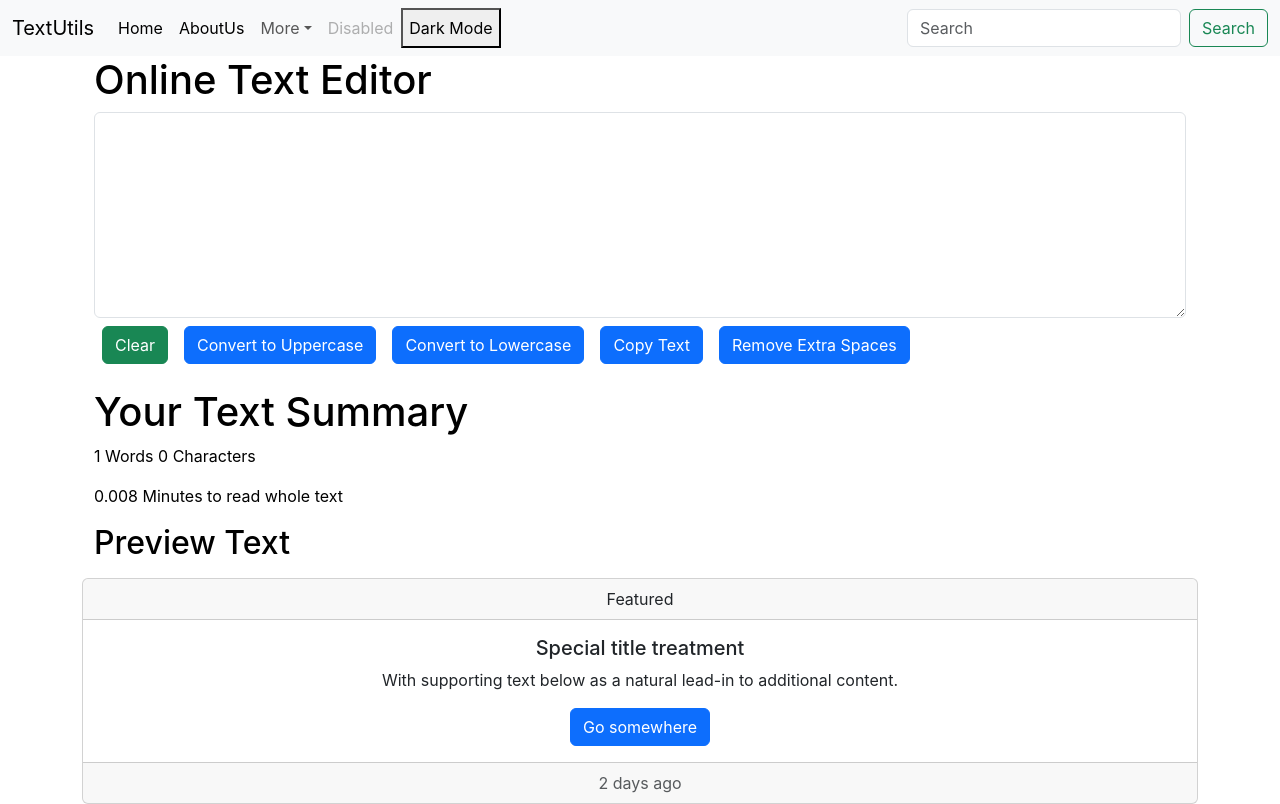
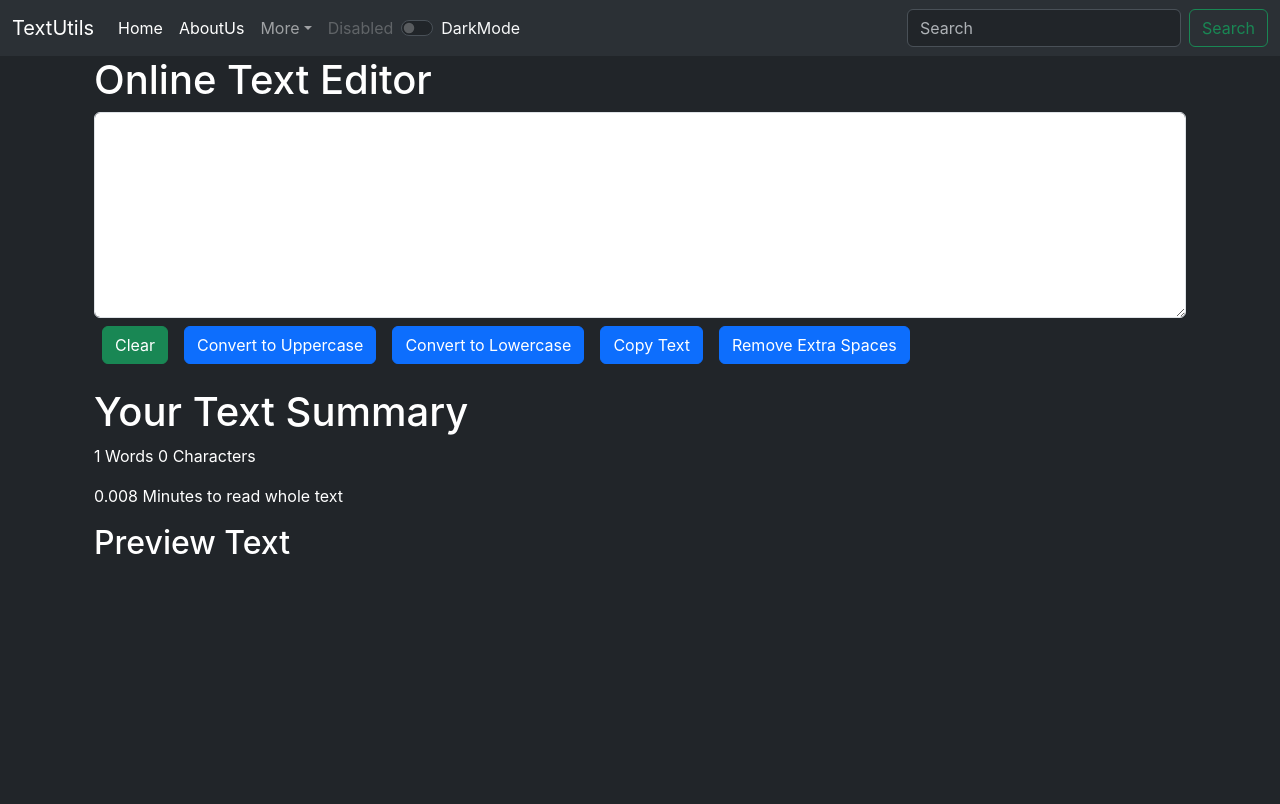
Before and after one commit to bilalfarooque/ReactTextutilsapp, a React (Create React App) app: page / in a window 1280 px wide. Built offline with nearby package versions, Linux system fonts and the light colour scheme.

Commit message:
darkmode switch added

```diff
--- a/src/App.css
+++ b/src/App.css
@@ -43,7 +43,7 @@
 }
 
 [data-theme='dark'] {
-  --background-color: #000;
+  --background-color: #212529;
   --text-color: #fff;
 }
 
--- a/src/App.js
+++ b/src/App.js
@@ -8,7 +8,6 @@ function App() {
       <Navbar title="TextUtils" firsttab="Home" secondtab="AboutUs" dropdown="More"/>
       <div className="container">
       <Textarea headings="Online Text Editor"/>
-      <About/>
       </div>
     </>
   );
--- a/src/components/Darkmode.js
+++ b/src/components/Darkmode.js
@@ -9,17 +9,25 @@ const DarkModeButton = () => {
 
   useEffect(() => {
     if (isDarkMode) {
+      document.documentElement.setAttribute('data-theme', 'light');
+    } else {
       document.documentElement.setAttribute('data-theme', 'dark');
-    } else {
-      document.documentElement.setAttribute('data-theme', 'light');
     }
   }, [isDarkMode]);
   //second parameter is a array which says that to render on each time the value isDarkmode is changed.
 
   return (
-    <button className="dark-mode-button" onClick={toggleMode}>
+    <>
+    {/* <button className="dark-mode-button" onClick={toggleMode}>
       {isDarkMode ? 'Light Mode' : 'Dark Mode'}
-    </button>
+    </button> */}
+
+<div className="form-check form-switch text-light my-2">
+<input className="form-check-input" type="checkbox" role="switch" id="flexSwitchCheckDefault" onClick={toggleMode}/>
+<label className="form-check-label" for="flexSwitchCheckDefault">DarkMode</label>
+</div>
+
+    </>
   );
 };
 
--- a/src/components/Navbar.js
+++ b/src/components/Navbar.js
@@ -7,7 +7,7 @@ return (
     <>
       <nav
         className="navbar navbar-expand-lg bg-body-tertiary"
-        data-bs-theme="light"
+        data-bs-theme="dark"
       >
         <div className="container-fluid">
           <a className="navbar-brand" href="/">
@@ -33,7 +33,7 @@ return (
                 </a>
               </li>
               <li className="nav-item">
-                <a className="nav-link active" href="/">
+                <a className="nav-link active" href="/About.js">
                   {props.secondtab}
                 </a>
               </li>
```
